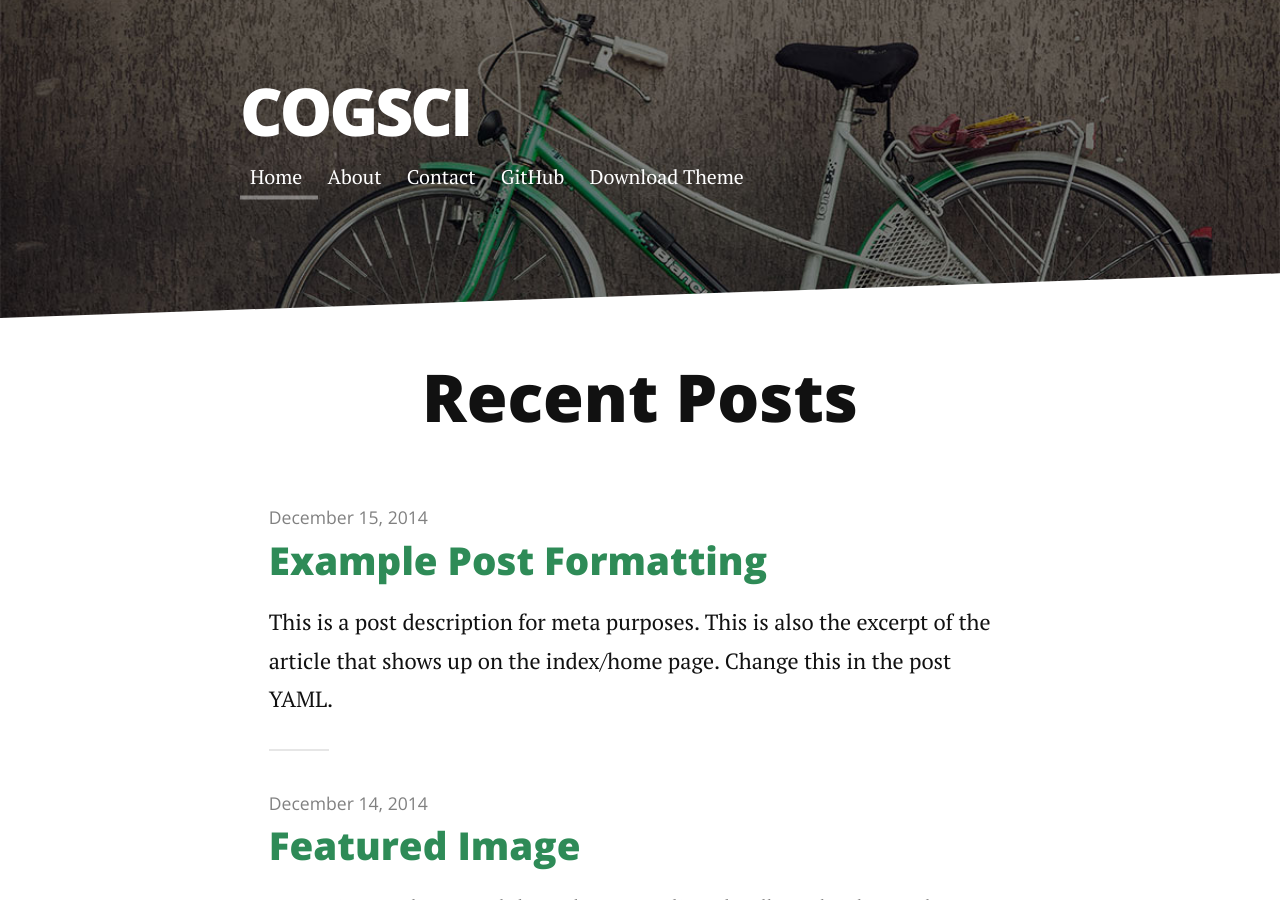
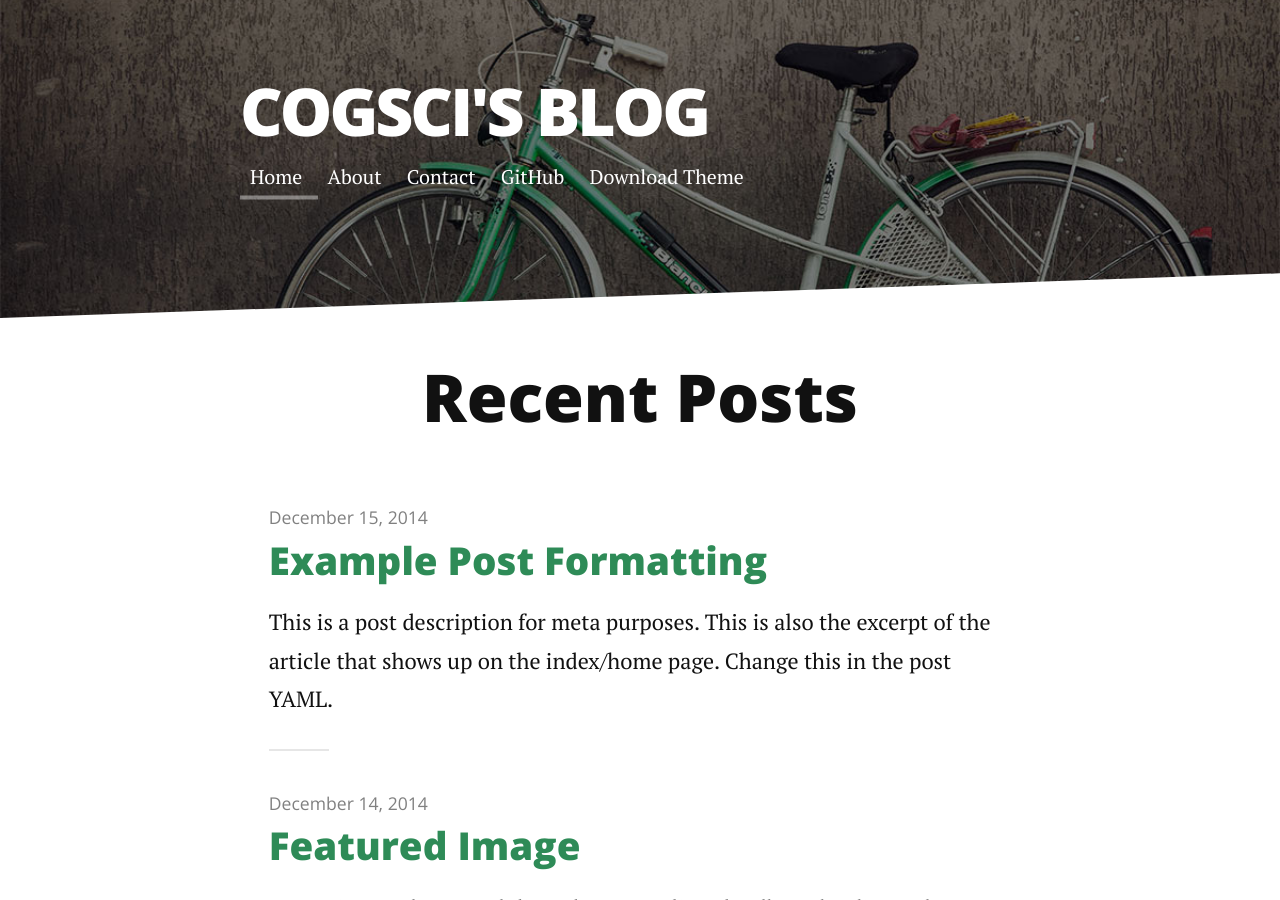
Before and after one commit to cogsci13/cogsci13.github.io, a Jekyll site: the page built from index.html, in a window 1280 px wide and 900 px high. Built offline with Jekyll 4.4.1, drawn with Linux system fonts in a browser that asks for light colours; nearby versions of some CDN libraries; the list of posts is cut into pages by our own code.

Commit message:
Update _config.yml

```diff
--- a/_config.yml
+++ b/_config.yml
@@ -1,4 +1,4 @@
-title: cogsci
+title: Cogsci's Blog
 description: Long Form Jekyll theme built with SASS / COMPASS / SUSY
 
 url: "https://cogsci13.github.io"
```
